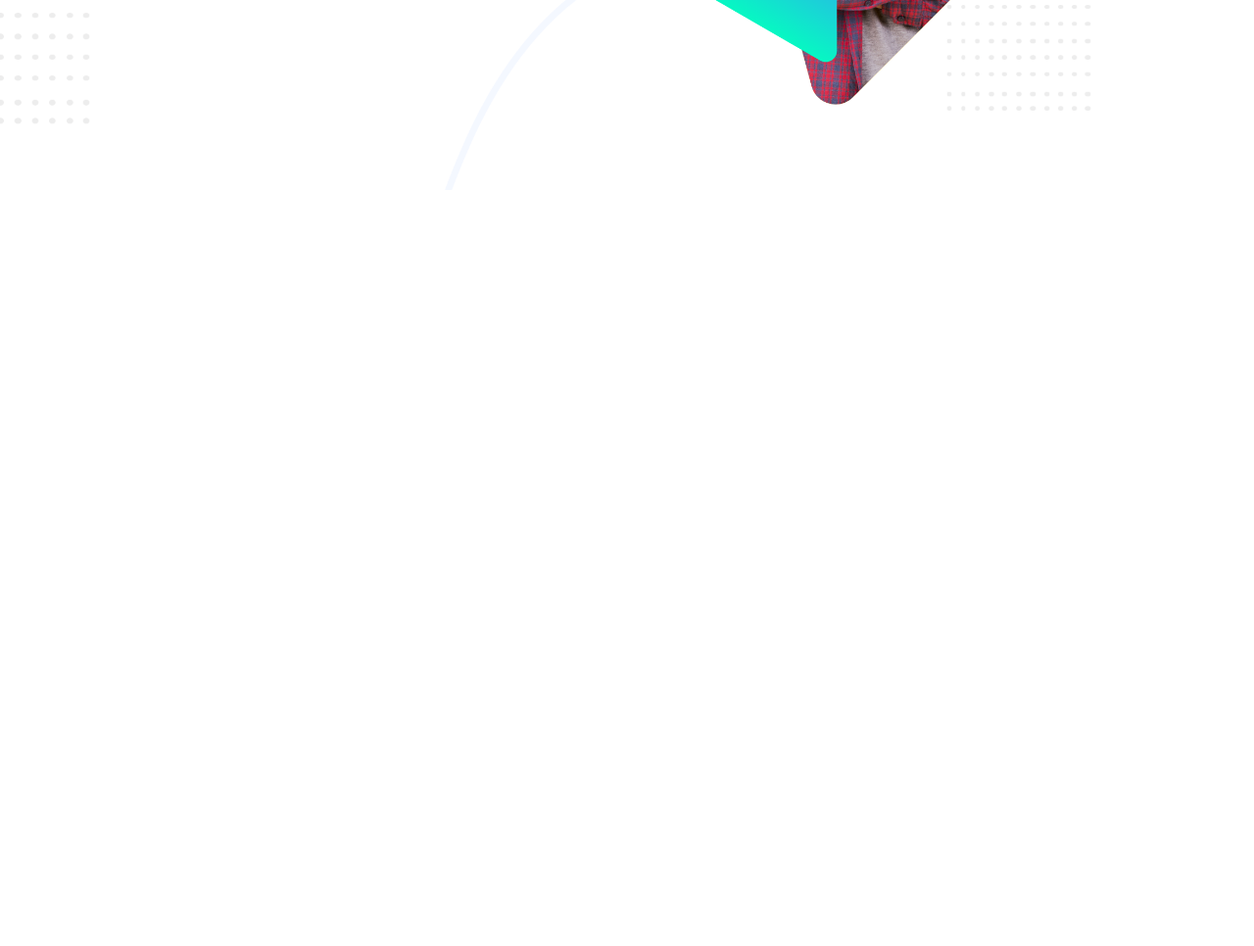
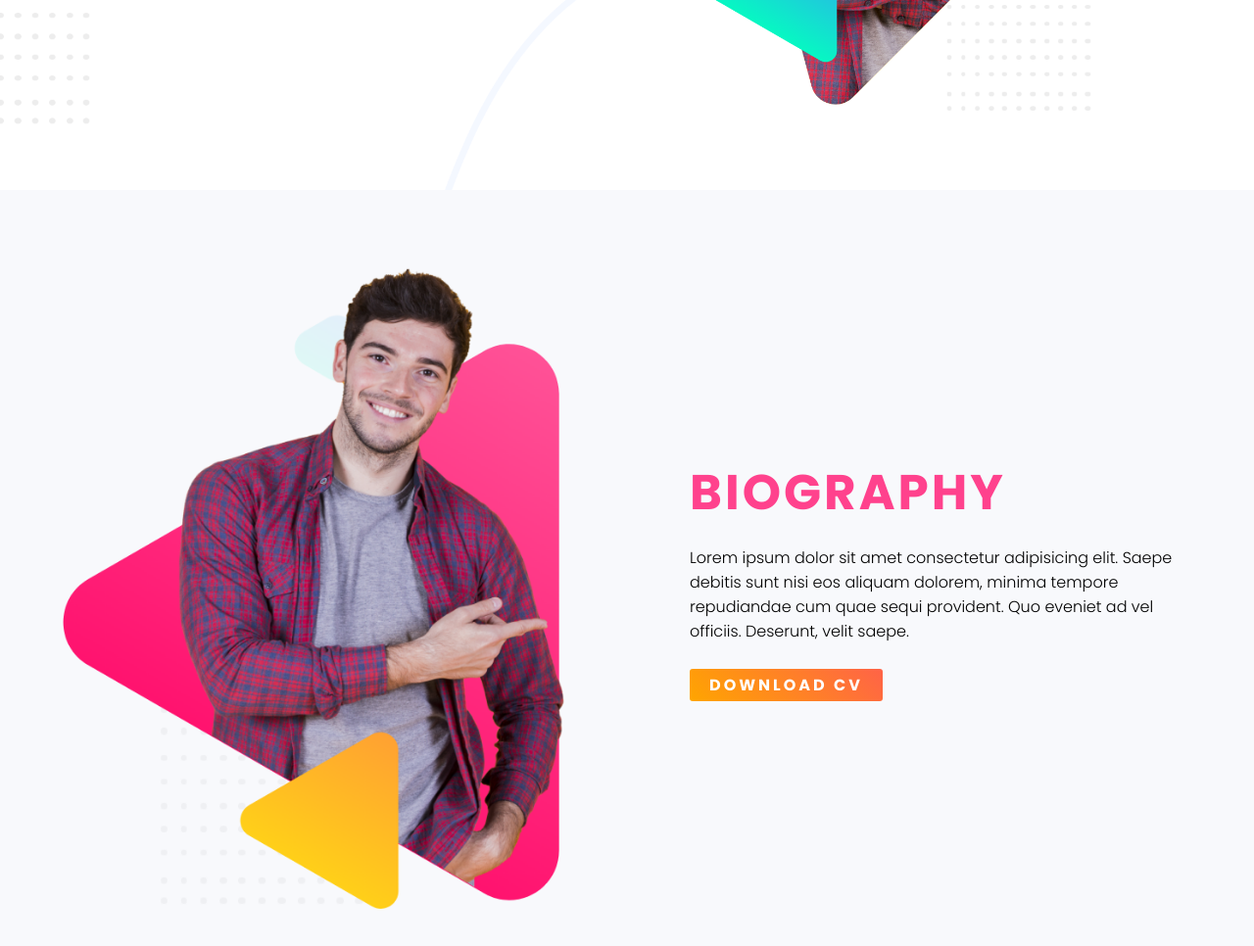
Before and after one commit to SantoShakil01/ph-project2, a plain HTML site: page index.html in a window 1280 px wide. Shown: the part 514-1480 px from the top of the page at 98% size. Before the commit the page ends 800 px from the top, so only its background shows below. Drawn offline with Linux system fonts and the light colour scheme.

Commit message:
Create 2nd Section

```diff
--- a/css/style.scss
+++ b/css/style.scss
@@ -51,3 +51,14 @@ body{
         width: 100%;
     }
 }
+
+.bio-area{
+    padding: 80px 0px;
+    overflow: hidden;
+    background-image: url(../images/biography-bg.png);
+    background-repeat: no-repeat;
+    background-size: cover;
+    .bio-text{
+        margin-top: 15%;
+    }
+}
--- a/index.html
+++ b/index.html
@@ -24,5 +24,19 @@
         </div>
     </div>
 
+
+
+    <!-- 2nd Section -->
+    <div class="bio-area">
+        <div class="half-side">
+            <img src="./images/peter_dream.png" alt="" class="img-responsive">
+        </div>
+        <div class="half-side bio-text">
+            <h2>Biography</h2>
+            <p>Lorem ipsum dolor sit amet consectetur adipisicing elit. Saepe debitis sunt nisi eos aliquam dolorem, minima tempore repudiandae cum quae sequi provident. Quo eveniet ad vel officiis. Deserunt, velit saepe.</p>
+            <a class="cs-btn" href="shakildev.com">Download CV</a>
+        </div>
+    </div>
+
 </body>
 </html>
```
Also changed, not shown: css/style.css.
